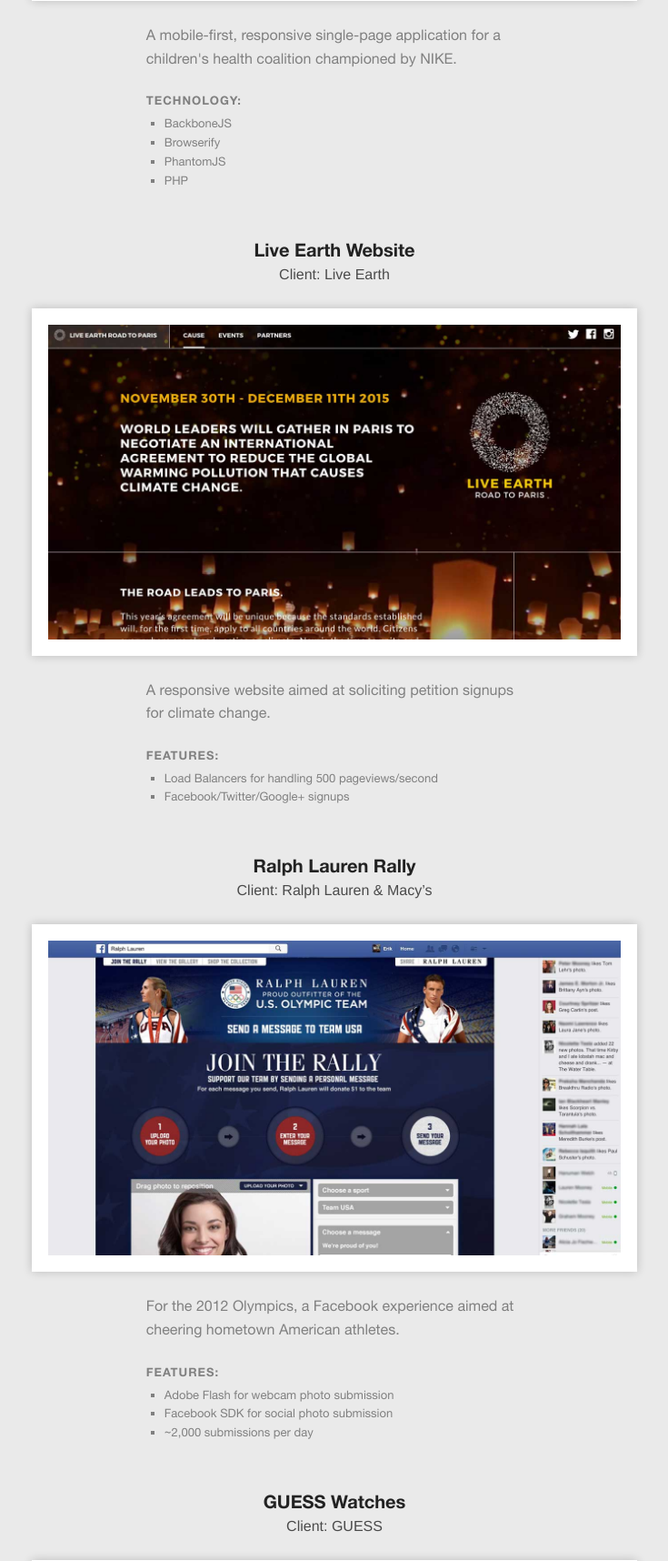
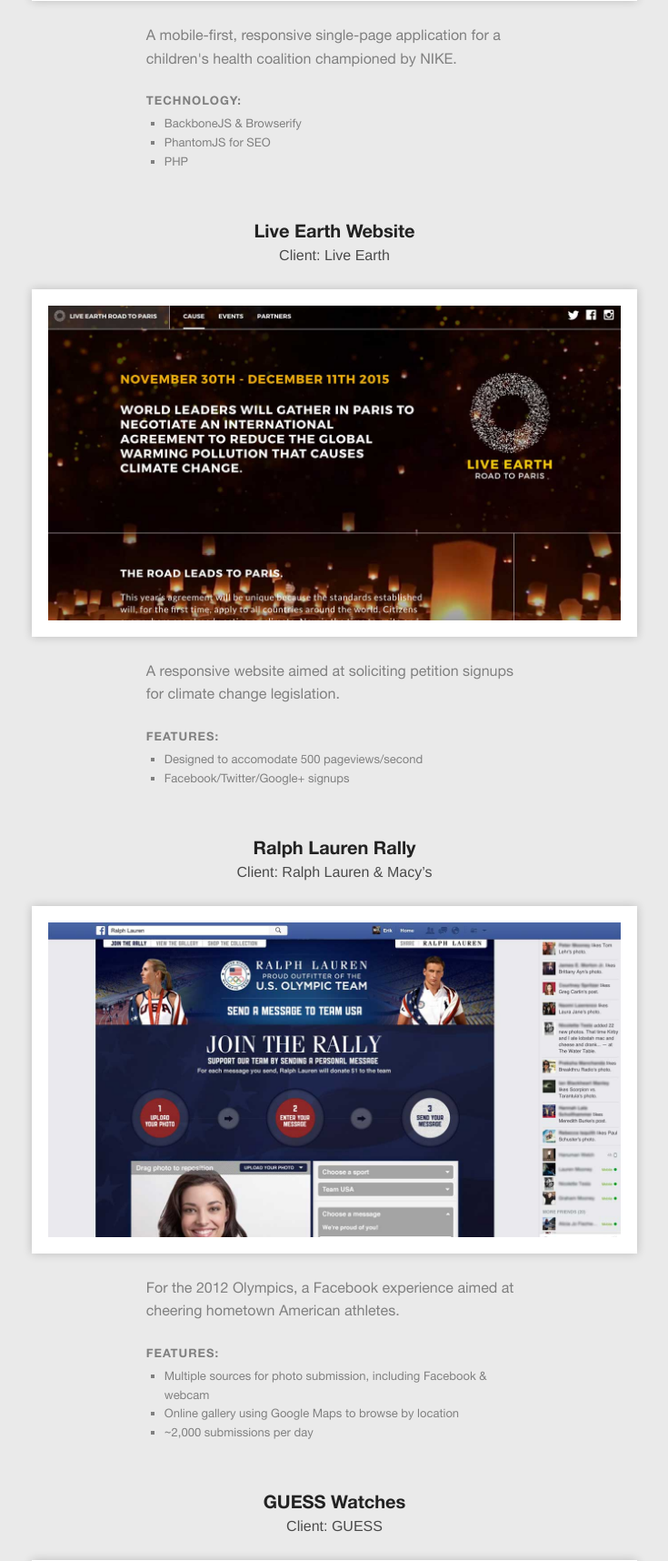
Before and after one commit to eerikson/Portfolio, a Node server app: page /frontend in a window 1280 px wide. Shown: the part 610-2326 px from the top of the page at 91% size, without its empty margins (272-1007 px from the left). Run offline with Node 20, Linux system fonts and the light colour scheme.

Commit message:
Copy updates

```diff
--- a/portfolio/views/frontend.hbs
+++ b/portfolio/views/frontend.hbs
@@ -14,9 +14,8 @@
 				<div class="features">
 					<h4 class="heading">Technology:</h4>
 					<ul>
-						<li>BackboneJS</li>
-						<li>Browserify</li>
-						<li>PhantomJS</li>
+						<li>BackboneJS & Browserify</li>
+						<li>PhantomJS for SEO</li>
 						<li>PHP</li>
 					</ul>
 				</div>
@@ -30,12 +29,12 @@
 				<h3 class="client">Client: Live Earth</h3>
 				<img src="/img/sites/le.jpg" class="screenshot" />
 				<div class="description">
-					<p>A responsive website aimed at soliciting petition signups for climate change.</p>
+					<p>A responsive website aimed at soliciting petition signups for climate change legislation.</p>
 				</div>
 				<div class="features">
 					<h4 class="heading">Features:</h4>
 					<ul>
-						<li>Load Balancers for handling 500 pageviews/second</li>
+						<li>Designed to accomodate 500 pageviews/second</li>
 						<li>Facebook/Twitter/Google+ signups</li>
 					</ul>
 				</div>
@@ -54,8 +53,8 @@
 				<div class="features">
 					<h4 class="heading">Features:</h4>
 					<ul>
-						<li>Adobe Flash for webcam photo submission</li>
-						<li>Facebook SDK for social photo submission</li>
+						<li>Multiple sources for photo submission, including Facebook & webcam</li>
+						<li>Online gallery using Google Maps to browse by location</li>
 						<li>~2,000 submissions per day</li>
 					</ul>
 				</div>
@@ -76,8 +75,8 @@
 					<ul>
 						<li>Responsive design</li>
 						<li>AngularJS</li>
-						<li>PHP</li>
-						<li>Wordpress</li>
+						<li>Laravel & Wordpress</li>
+						<li>i18n</li>
 					</ul>
 				</div>
 
```
